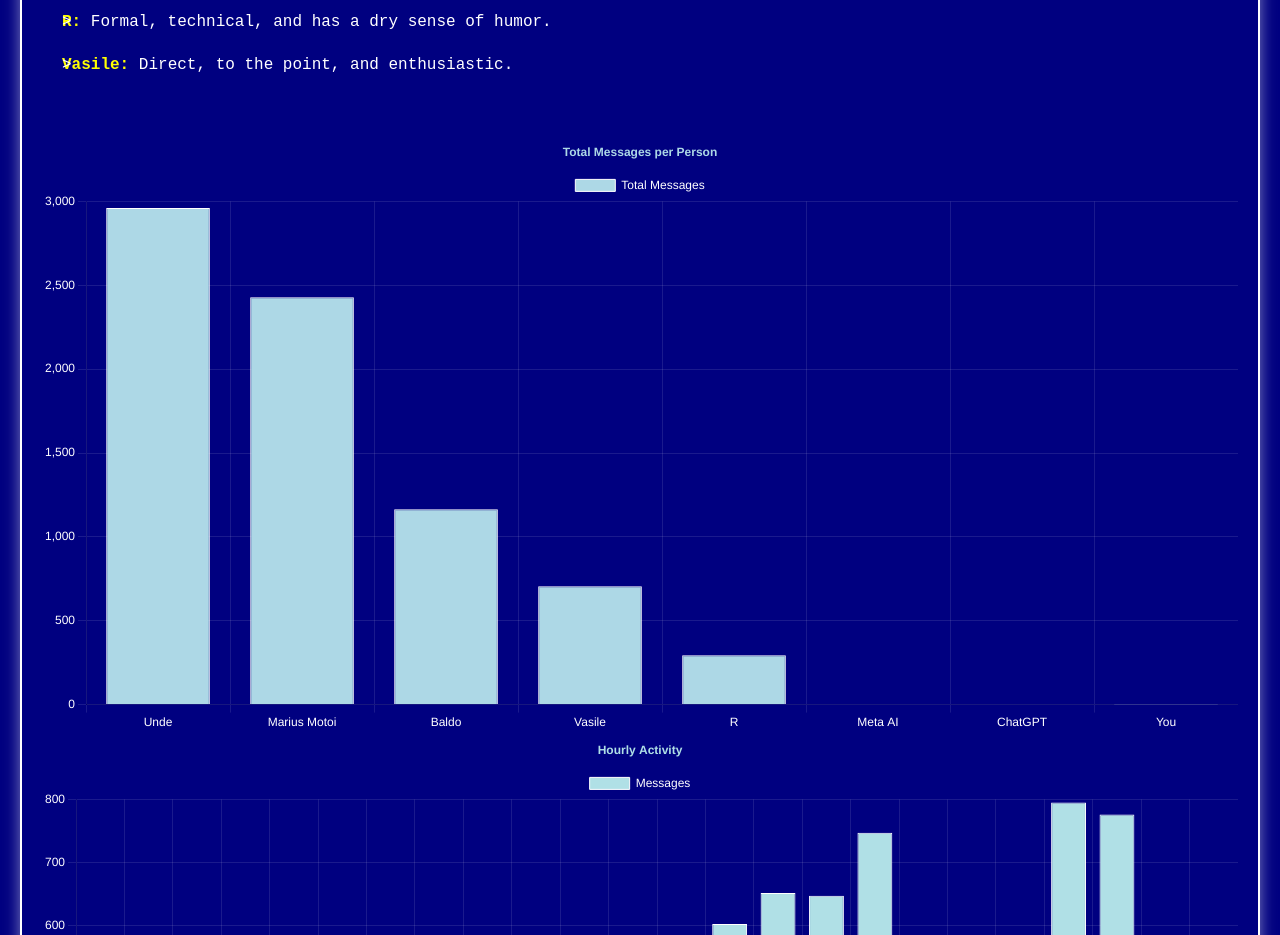
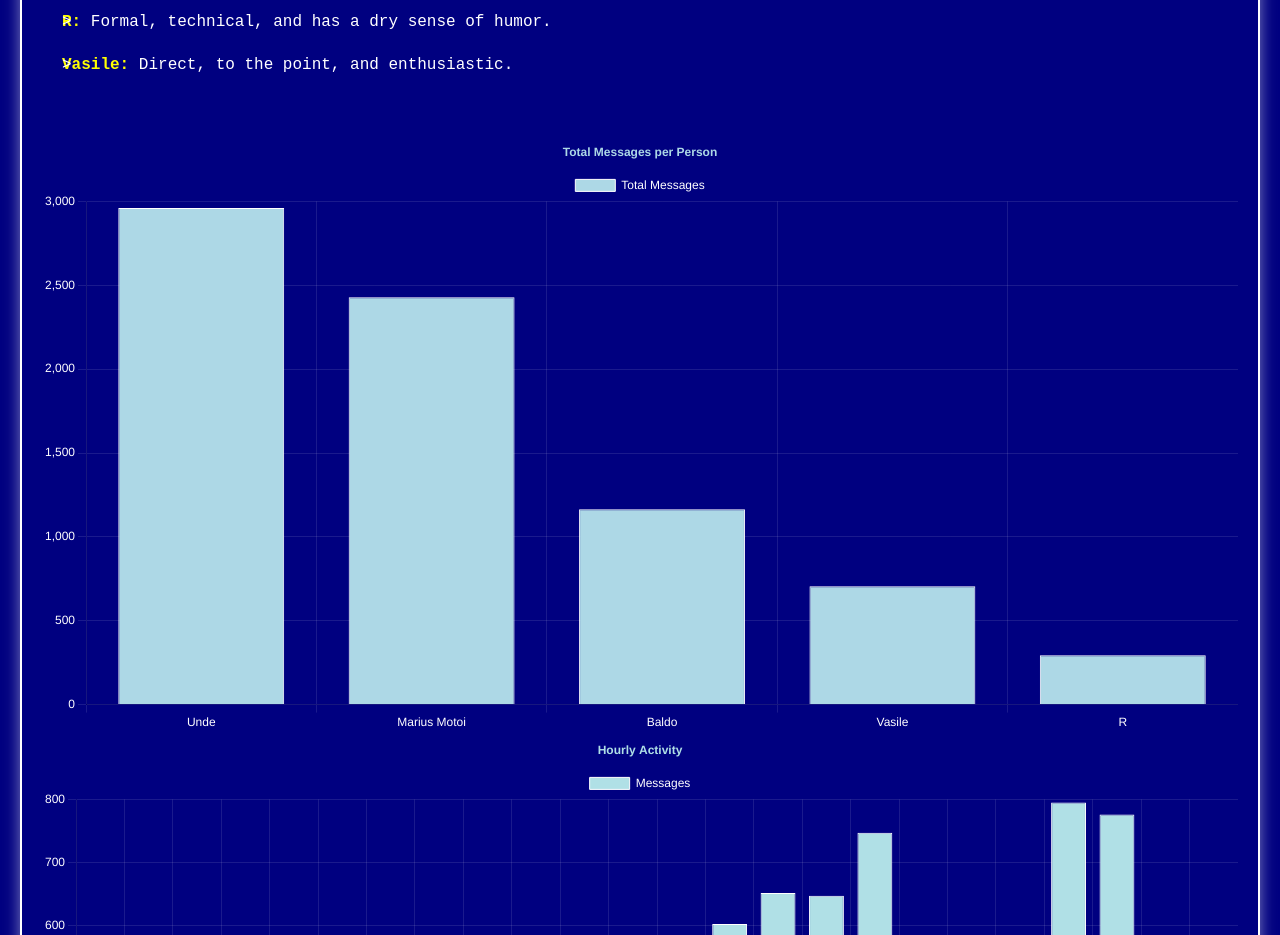
Before and after one commit to roblanc/chat-analyzer-dashboard, a React (Create React App) app: page / in a window 1280 px wide. Shown: the part 5380-6315 px from the top of the page. Built offline with nearby package versions, Linux system fonts and the light colour scheme; a web font is replaced by a local one.

Commit message:
Remove Meta AI, ChatGPT, and You message counts from MessageCountChart.js

```diff
--- a/src/components/MessageCountChart.js
+++ b/src/components/MessageCountChart.js
@@ -6,11 +6,11 @@ ChartJS.register(CategoryScale, LinearScale, BarElement, Title, Tooltip, Legend)
 
 const MessageCountChart = () => {
   const data = {
-    labels: ['Unde', 'Marius Motoi', 'Baldo', 'Vasile', 'R', 'Meta AI', 'ChatGPT', 'You'],
+    labels: ['Unde', 'Marius Motoi', 'Baldo', 'Vasile', 'R'],
     datasets: [
       {
         label: 'Total Messages',
-        data: [2961, 2429, 1164, 705, 294, 4, 3, 1],
+        data: [2961, 2429, 1164, 705, 294],
         backgroundColor: '#ADD8E6', // Light Blue
         borderColor: '#FFFFFF', // White
         borderWidth: 1,
```
